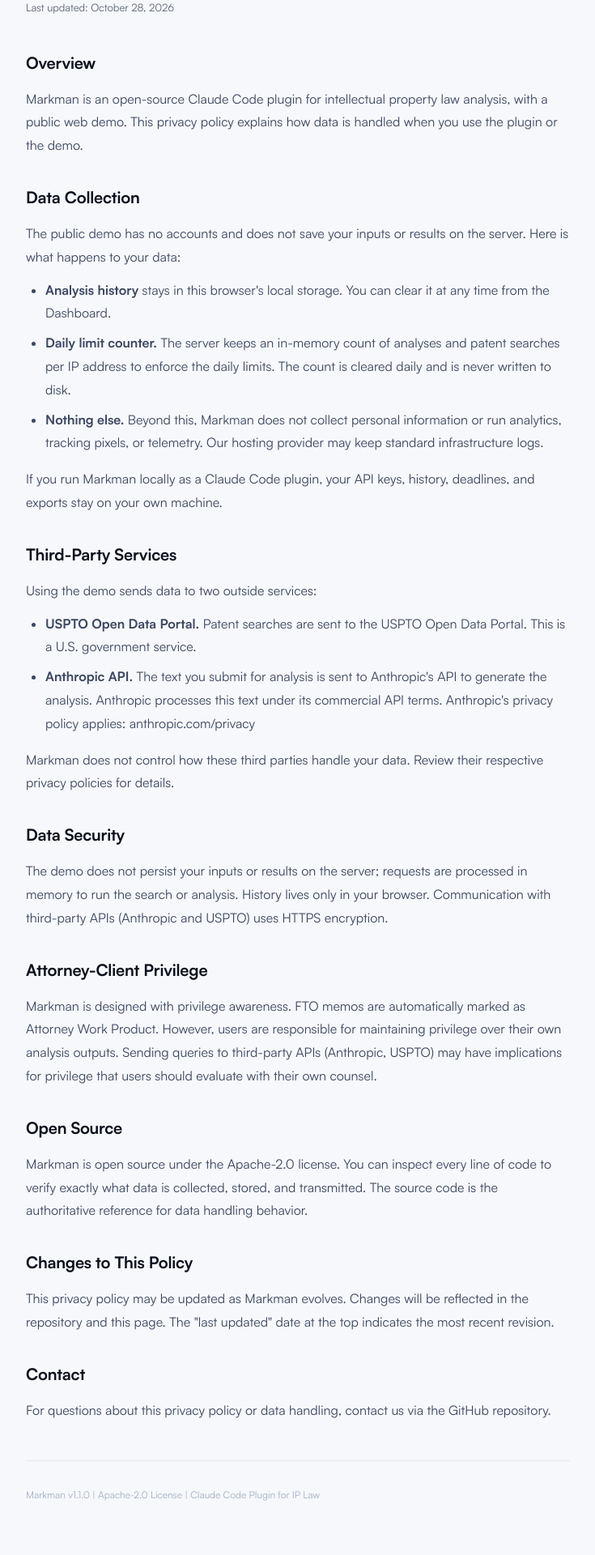
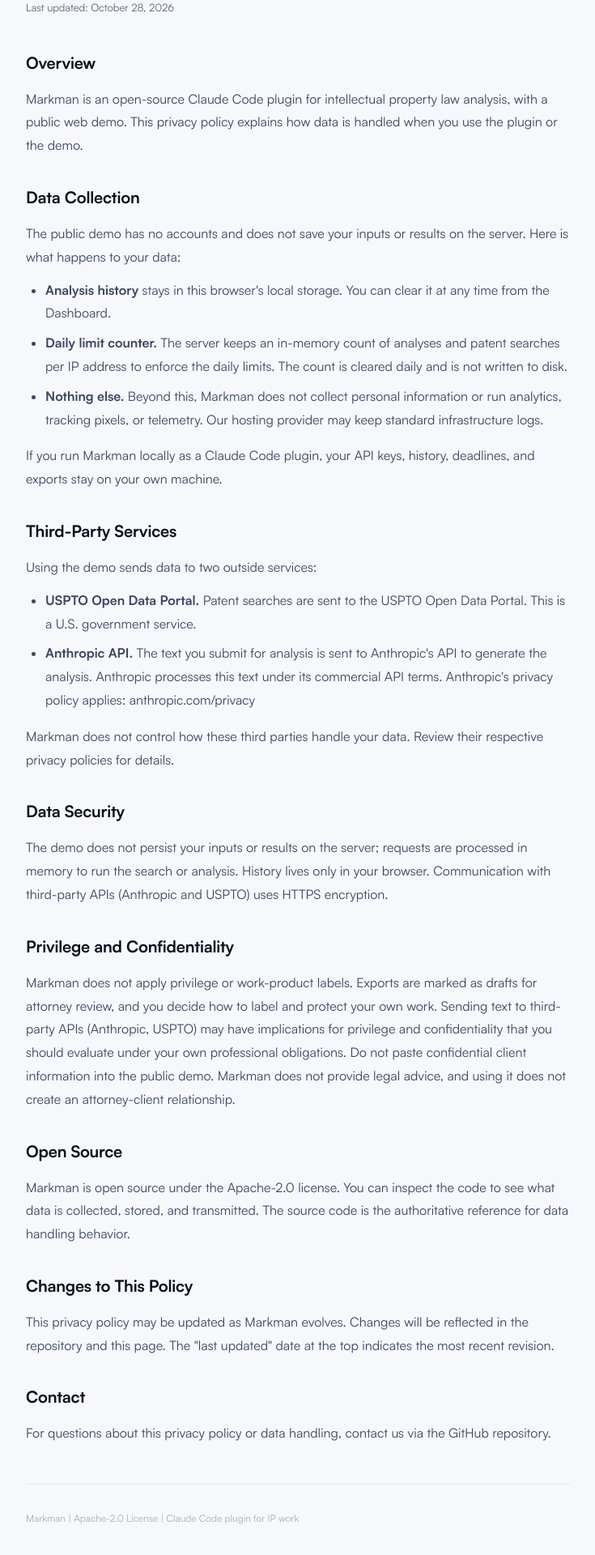
Before and after one commit to Muna0/markman, a React (Vite) app in the folder frontend/: page /privacy in a window 1280 px wide. Shown: the part 194-2114 px from the top of the page at 81% size, without its empty margins (272-1007 px from the left). Built offline with nearby package versions, Linux system fonts and the light colour scheme.

Commit message:
Privacy: stop claiming automatic work-product marking; users decide how to label their work

```diff
--- a/frontend/src/pages/Privacy.jsx
+++ b/frontend/src/pages/Privacy.jsx
@@ -28,7 +28,7 @@ export default function Privacy() {
             <p className="mb-3">The public demo has no accounts and does not save your inputs or results on the server. Here is what happens to your data:</p>
             <ul className="list-disc pl-6 space-y-2">
               <li><strong>Analysis history</strong> stays in this browser's local storage. You can clear it at any time from the Dashboard.</li>
-              <li><strong>Daily limit counter.</strong> The server keeps an in-memory count of analyses and patent searches per IP address to enforce the daily limits. The count is cleared daily and is never written to disk.</li>
+              <li><strong>Daily limit counter.</strong> The server keeps an in-memory count of analyses and patent searches per IP address to enforce the daily limits. The count is cleared daily and is not written to disk.</li>
               <li><strong>Nothing else.</strong> Beyond this, Markman does not collect personal information or run analytics, tracking pixels, or telemetry. Our hosting provider may keep standard infrastructure logs.</li>
             </ul>
             <p className="mt-4">If you run Markman locally as a Claude Code plugin, your API keys, history, deadlines, and exports stay on your own machine.</p>
@@ -54,16 +54,16 @@ export default function Privacy() {
           </section>
 
           <section>
-            <h2 className={`text-[20px] tracking-[-0.01em] font-bold mb-3 ${dark ? 'text-ink-50' : 'text-ink-950'}`}>Attorney-Client Privilege</h2>
+            <h2 className={`text-[20px] tracking-[-0.01em] font-bold mb-3 ${dark ? 'text-ink-50' : 'text-ink-950'}`}>Privilege and Confidentiality</h2>
             <p>
-              Markman is designed with privilege awareness. FTO memos are automatically marked as Attorney Work Product. However, users are responsible for maintaining privilege over their own analysis outputs. Sending queries to third-party APIs (Anthropic, USPTO) may have implications for privilege that users should evaluate with their own counsel.
+              Markman does not apply privilege or work-product labels. Exports are marked as drafts for attorney review, and you decide how to label and protect your own work. Sending text to third-party APIs (Anthropic, USPTO) may have implications for privilege and confidentiality that you should evaluate under your own professional obligations. Do not paste confidential client information into the public demo. Markman does not provide legal advice, and using it does not create an attorney-client relationship.
             </p>
           </section>
 
           <section>
             <h2 className={`text-[20px] tracking-[-0.01em] font-bold mb-3 ${dark ? 'text-ink-50' : 'text-ink-950'}`}>Open Source</h2>
             <p>
-              Markman is open source under the Apache-2.0 license. You can inspect every line of code to verify exactly what data is collected, stored, and transmitted. The source code is the authoritative reference for data handling behavior.
+              Markman is open source under the Apache-2.0 license. You can inspect the code to see what data is collected, stored, and transmitted. The source code is the authoritative reference for data handling behavior.
             </p>
           </section>
 
@@ -84,7 +84,7 @@ export default function Privacy() {
 
         <div className={`mt-12 pt-8 border-t ${dark ? 'border-ink-800' : 'border-ink-200'}`}>
           <p className={`mono text-[12px] ${dark ? 'text-ink-500' : 'text-ink-400'}`}>
-            Markman v1.1.0 | Apache-2.0 License | Claude Code Plugin for IP Law
+            Markman | Apache-2.0 License | Claude Code plugin for IP work
           </p>
         </div>
       </div>
```
